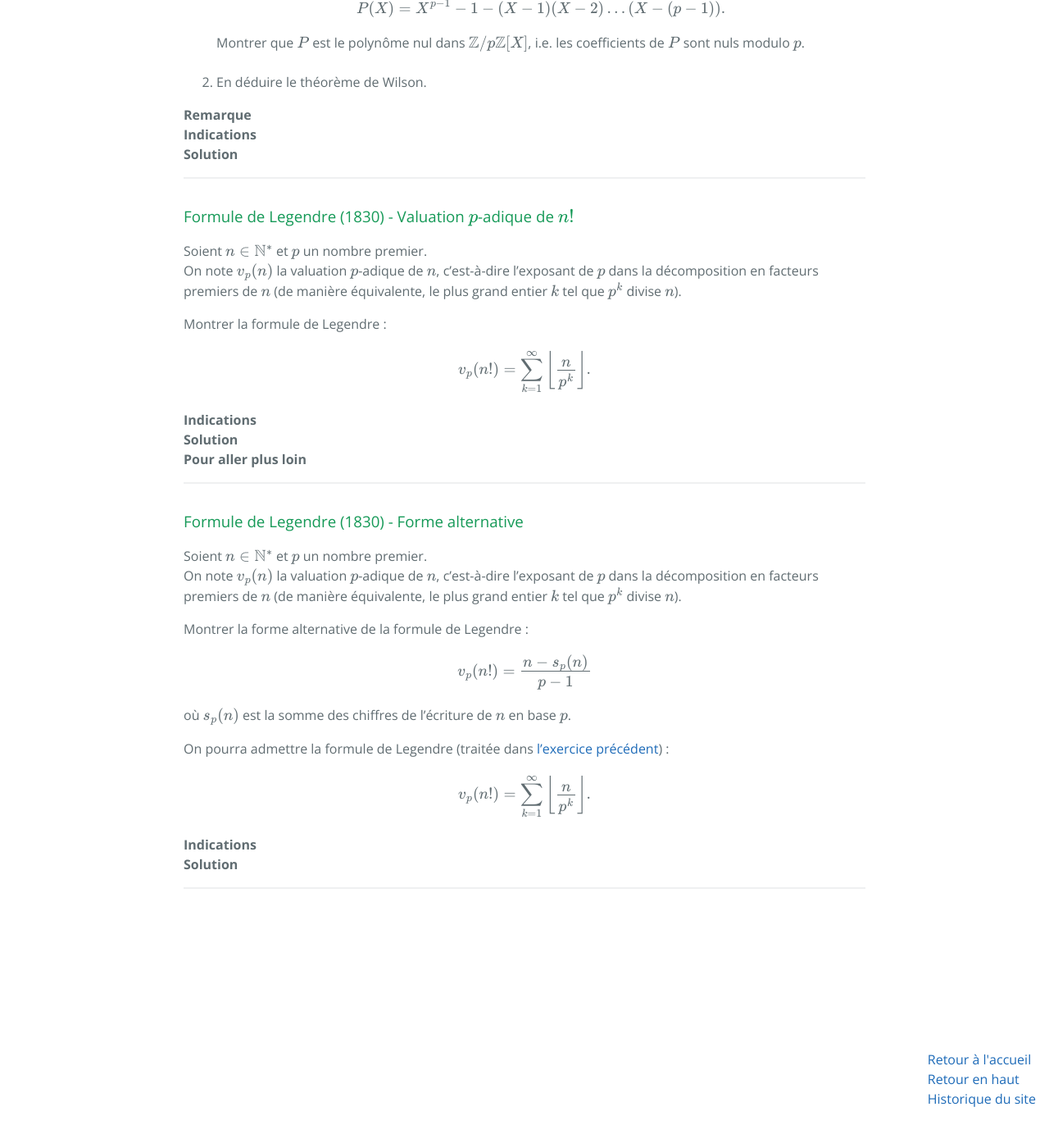
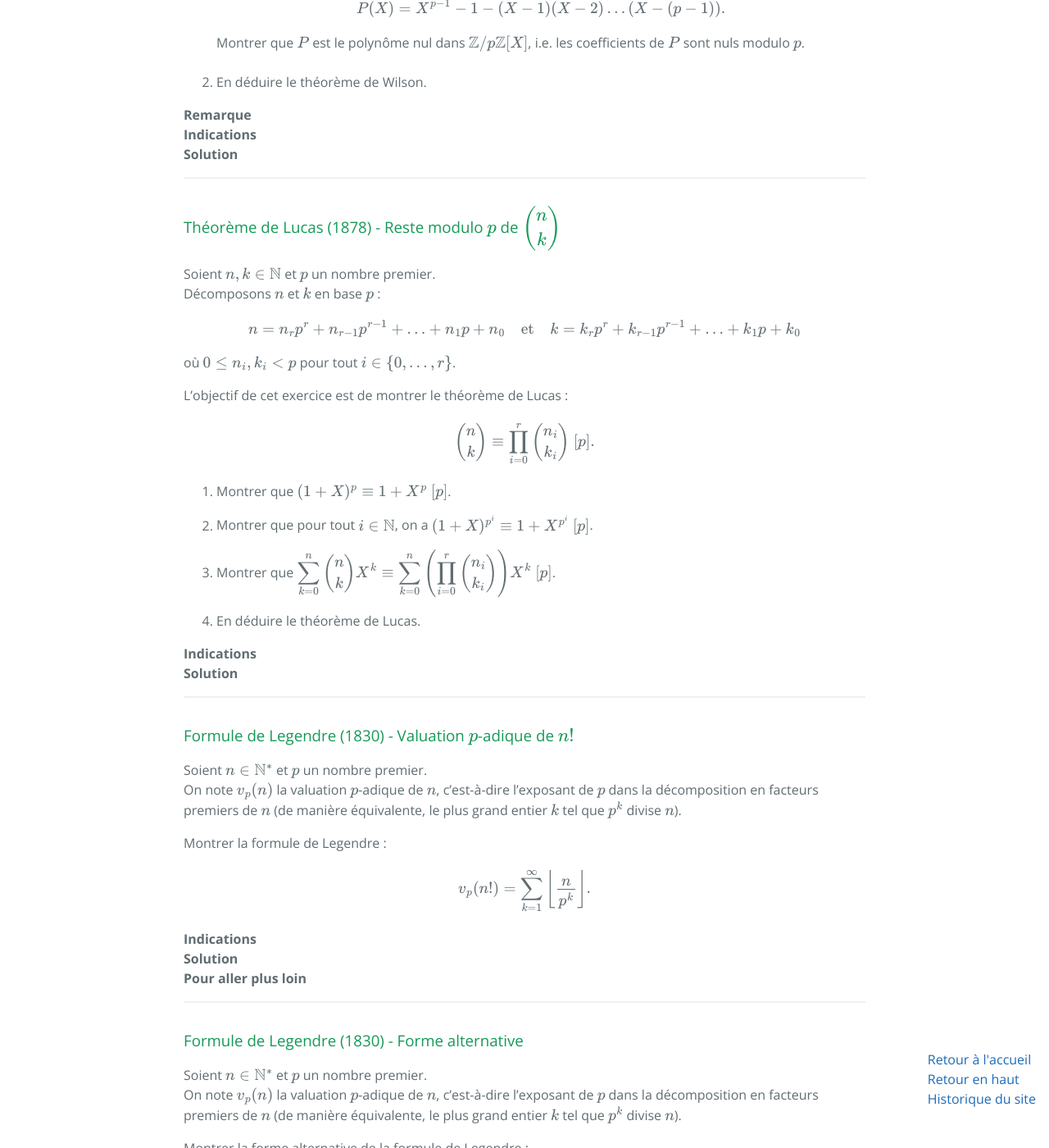
Before and after one commit to WingVee/wingvee.github.io, a Jekyll site: the page built from _pages/arithmetique-entiers.md, in a window 1280 px wide and 1400 px high, scrolled down 868 px. Shown: the whole window at 82% size. Built offline with Jekyll 4.4.1, drawn with Linux system fonts in a browser that asks for light colours; formulas are drawn with MathJax 3; the repository's description, which GitHub fills in, is left out.

Commit message:
arithmetique-des-entiers#theoreme-de-lucas

```diff
--- a/_pages/arithmetique-entiers.md
+++ b/_pages/arithmetique-entiers.md
@@ -93,6 +93,97 @@ Sens facile : Montrer que si $p$ n'est pas premier, alors $(p-1)!+1\not\equiv 0\
       <li>
         $P$ étant le polynôme nul dans $\mathbb{Z}/p\mathbb{Z}[X]$, on a $P(k)\equiv 0\ [p]$ pour tout $k\in\mathbb{Z}$.<br>
         En évaluant en $X=0$, on obtient $P(0) = -1 - (-1)^{p-1}(p-1)! \equiv 0\ [p]$, d'où le théorème de Wilson en remarquant que $(-1)^{p-1} \equiv 1\ [p]$ (dans tous les cas, que $p=2$ ou $p$ impair).
+      </li>
+    </ol>
+</details>
+
+---
+
+<h3 id="theoreme-de-lucas">
+  <a href="#theoreme-de-lucas" class="header">
+  Théorème de Lucas (1878) - Reste modulo $p$ de $\displaystyle\binom{n}{k}$</a>
+</h3>
+
+Soient $n,k\in\mathbb{N}$ et $p$ un nombre premier.<br>
+Décomposons $n$ et $k$ en base $p$ :
+
+$$n = n_r p^r + n_{r-1} p^{r-1} + \ldots + n_1 p + n_0 \quad \text{et} \quad k = k_r p^r + k_{r-1} p^{r-1} + \ldots + k_1 p + k_0$$
+
+où $0\leq n_i,k_i<p$ pour tout $i\in\\{0,\ldots,r\\}$.
+
+L'objectif de cet exercice est de montrer le théorème de Lucas :
+
+$$\binom{n}{k}\equiv\prod_{i=0}^r\binom{n_i}{k_i}\ [p].$$
+
+1. Montrer que $(1+X)^p\equiv 1+X^p\ [p]$.
+
+2. Montrer que pour tout $i\in\mathbb{N}$, on a $(1+X)^{p^i}\equiv 1+X^{p^i}\ [p]$.
+
+3. Montrer que $\displaystyle\sum_{k=0}^{n}\binom{n}{k}X^k\equiv\sum_{k=0}^{n}\left(\prod_{i=0}^r\binom{n_i}{k_i}\right)X^k\ [p]$.
+
+4. En déduire le théorème de Lucas.
+
+<details>
+  <summary><b>Indications</b></summary>
+    <ol>
+      <li>
+        Montrer que $p$ divise $\binom{p}{k}$ pour $0<k<p$.
+      </li>
+      <li>
+        Récurrence.
+      </li>
+      <li>
+        Binôme de Newton.
+      </li>
+      <li>
+        Immédiat.
+      </li>
+    </ol>
+</details>
+
+<details>
+  <summary><b>Solution</b></summary>
+    <ol>
+      <li>
+        D'après le binôme de Newton, on a $\displaystyle (1+X)^p = \sum_{k=0}^{p}\binom{p}{k}X^k$.<br>
+        Or, pour $0<k<p$, on a $\displaystyle \binom{p}{k} = \frac{p!}{k!(p-k)!} = \frac{p(p-1)\dots(p-k+1)}{k(k-1)\dots 1}\in\mathbb N$, dont le numérateur est divisible par $p$ mais pas le dénominateur, donc $p$ divise $\displaystyle\binom{p}{k}$ pour $0<k<p$.<br>
+        Remarque : on pouvait aussi voir que $\displaystyle k\binom{p}{k} = p\binom{p-1}{k-1}$ donc $p$ divise $\displaystyle k\binom{p}{k}$ et donc $p$ divise $\displaystyle\binom{p}{k}$ d'après le lemme de Gauss ($0<k<p$ et $p$ est premier).<br>
+        Ainsi, on a $(1+X)^p\equiv 1+X^p\ [p]$.
+      </li>
+      <li>
+        Montrons le résultat par récurrence sur $i\in\mathbb{N}$.<br>
+        Pour $i=0$, c'est immédiat.<br>
+        Supposons que $(1+X)^{p^i}\equiv 1+X^{p^i}\ [p]$ pour un certain $i\in\mathbb{N}$. On a :
+        $$\begin{align*}
+        (1+X)^{p^{i+1}} &= ((1+X)^{p^i})^{p}\\
+        &\equiv (1+X^{p^i})^{p}\ [p] \quad \text{(hypothèse de récurrence)}\\
+        &\equiv 1+\left(X^{p^i}\right)^p\ [p] \quad \text{(d'après la question précédente)}\\
+        &\equiv 1+X^{p^{i+1}}\ [p].
+        \end{align*}$$
+        Ainsi, pour tout $i\in\mathbb{N}$, on a $(1+X)^{p^i}\equiv 1+X^{p^i}\ [p]$.
+      </li>
+      <li> Avec le binôme de Newton, et en utilisant la question précédente, on a :
+        $$\begin{align*}
+        \sum_{k=0}^{n}\binom{n}{k}X^k &= \left(1+X\right)^n\\
+        &= \left(1+X\right)^{n_r p^r + n_{r-1} p^{r-1} + \ldots + n_1 p + n_0}\\
+        &= \prod_{i=0}^r\left(1+X\right)^{n_i p^i}\\
+        &\equiv \prod_{i=0}^r\left(1+X^{p^i}\right)^{n_i}\ [p] \qquad \text{(question 2)}.
+        \end{align*}$$
+        Or,
+        $$\begin{align*}
+        \prod_{i=0}^r\left(1+X^{p^i}\right)^{n_i} &= \prod_{i=0}^r \sum_{k_i=0}^{n_i}\binom{n_i}{k_i}X^{k_i p^i} \qquad \text{(binôme de Newton)}\\
+        &= \prod_{i=0}^r \sum_{k_i=0}^{p-1}\binom{n_i}{k_i}X^{k_i p^i} \qquad \text{(car $\binom{n_i}{k_i}=0$ pour $n_i < k_i \leq p-1$)}\\
+        &= \sum_{0\leq k_0,\dots,k_r\leq p-1}\left(\prod_{i=0}^r\binom{n_i}{k_i}X^{k_i p^i}\right) \qquad \text{(distributivité)}\\
+        &= \sum_{0\leq k_0,\dots,k_r\leq p-1}\left(\prod_{i=0}^r\binom{n_i}{k_i}\right)X^{k_0 + k_1 p + \ldots + k_r p^r}\\
+        &= \sum_{k=0}^{p^{r+1}-1}\left(\prod_{i=0}^r\binom{n_i}{k_i}\right)X^k \qquad \text{(bijection entre les indices)}\\
+        &= \sum_{k=0}^{n}\left(\prod_{i=0}^r\binom{n_i}{k_i}\right)X^k \qquad \text{(car $\displaystyle \prod_{i=0}^r\left(1+X^{p^i}\right)^{n_i}$ polynôme de degré $n$)}.
+        \end{align*}$$
+        D'où
+        $$\sum_{k=0}^{n}\binom{n}{k}X^k\equiv\sum_{k=0}^{n}\left(\prod_{i=0}^r\binom{n_i}{k_i}\right)X^k\ [p].$$
+      </li>
+      <li>
+        Par identification des coefficients de $X^k$ dans les deux membres de l'équation précédente, on obtient le théorème de Lucas :
+        $$\binom{n}{k}\equiv\prod_{i=0}^r\binom{n_i}{k_i}\ [p].$$
       </li>
     </ol>
 </details>
```
Also changed, not shown: _pages/historique.md (+4 -0 lines).
